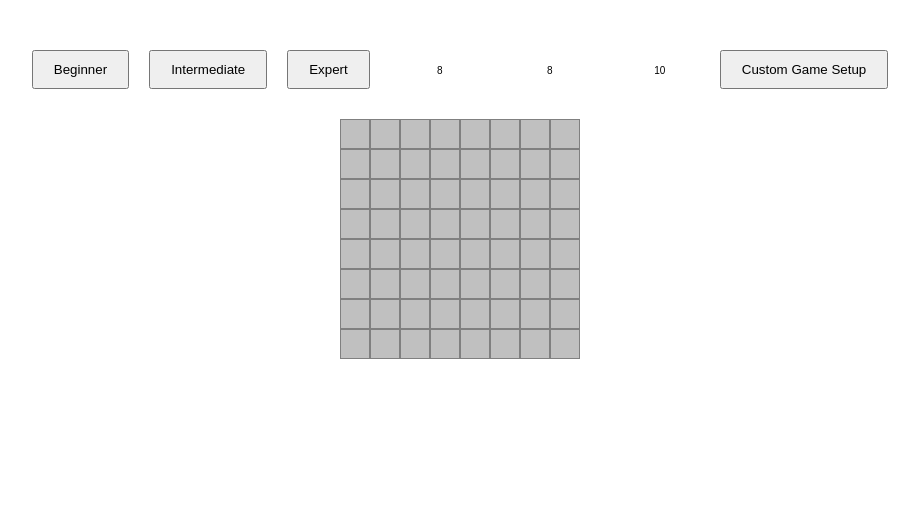
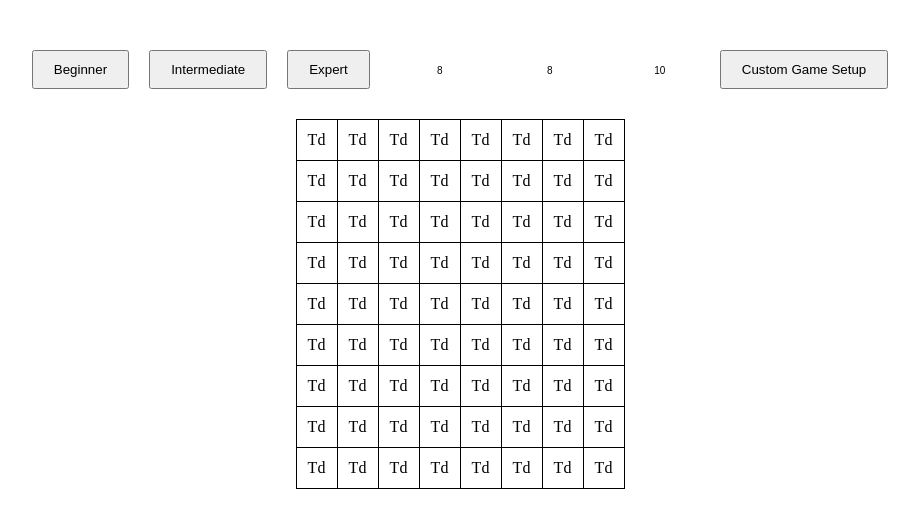
Before and after one commit to 1myeji/Minesweeper, a React (Vite) app: page / in a window 1280 px wide. Shown: the top 528 px of the page, without its empty margins (180-1099 px from the left). Built offline with nearby package versions, Linux system fonts and the light colour scheme.

Commit message:
Fix: Tr, Td로 구분하여 렌더링

```diff
--- a/src/App.tsx
+++ b/src/App.tsx
@@ -1,22 +1,25 @@
 import styled from 'styled-components';
 import Controls from './components/Controls';
 import Board from './components/Board';
-import { RootState } from './store/store';
-import { useSelector, useDispatch } from 'react-redux';
+import { useDispatch } from 'react-redux';
 import { setDifficulty } from './store/boardSlice';
+import { useEffect } from 'react';
 
 const App = () => {
-  const board = useSelector((state: RootState) => state.board);
   const dispatch = useDispatch();
 
   const handleDifficultyChange = (difficulty: string) => {
     dispatch(setDifficulty(difficulty));
   };
 
+  useEffect(() => {
+    dispatch(setDifficulty('Beginner'));
+  }, []);
+
   return (
     <AppWrapper>
       <Controls handleDifficultyChange={handleDifficultyChange} />
-      <Board width={board.data.width} height={board.data.height} mine={board.data.mine} />
+      <Board />
     </AppWrapper>
   );
 };
--- a/src/components/Board.tsx
+++ b/src/components/Board.tsx
@@ -1,26 +1,28 @@
 import styled from 'styled-components';
-import Cell from './Cell';
+import Tr from './Tr';
+import { useSelector } from 'react-redux';
+import { RootState } from '../store/store';
 
-interface IBoardProps {
-  width: number;
-  height: number;
-  mine: number;
-}
+const Board = () => {
+  const tableData = useSelector((state: RootState) => state.board.tableData);
 
-const Board = ({ width, height, mine }: IBoardProps) => {
   return (
-    <BoardWrapper width={width}>
-      {Array.from({ length: width * height }).map((_, index) => (
-        <Cell key={index} />
-      ))}
+    <BoardWrapper>
+      <table>
+        {Array(tableData.length)
+          .fill(undefined)
+          .map(() => (
+            <Tr />
+          ))}
+        <Tr />
+      </table>
     </BoardWrapper>
   );
 };
 
 export default Board;
 
-const BoardWrapper = styled.div<{ width: number }>`
-  display: grid;
-  grid-template-columns: repeat(${({ width }) => width}, 30px);
+const BoardWrapper = styled.div`
+  display: flex;
   justify-content: center;
 `;
--- a/src/components/Cell.tsx
+++ /dev/null
@@ -1,14 +0,0 @@
-import styled from 'styled-components';
-
-const Cell = () => {
-  return <CellButton />;
-};
-
-export default Cell;
-
-const CellButton = styled.button`
-  width: 30px;
-  height: 30px;
-  background-color: #c0c0c0;
-  border: 1px solid #808080;
-`;
--- /dev/null
+++ b/src/components/Td.tsx
@@ -0,0 +1,7 @@
+import React from 'react';
+
+const Td = () => {
+  return <td>Td</td>;
+};
+
+export default Td;
--- /dev/null
+++ b/src/components/Tr.tsx
@@ -0,0 +1,18 @@
+import { RootState } from '../store/store';
+import Td from './Td';
+import { useSelector } from 'react-redux';
+
+const Tr = () => {
+  const tableData = useSelector((state: RootState) => state.board.tableData);
+
+  return (
+    <tr>
+      {tableData[0] &&
+        Array(tableData[0].length)
+          .fill(undefined)
+          .map((td, i) => <Td />)}
+    </tr>
+  );
+};
+
+export default Tr;
--- a/src/store/boardSlice.ts
+++ b/src/store/boardSlice.ts
@@ -59,7 +59,6 @@ const plantMine = (width: number, height: number, mine: number) => {
     data[ver][hor] = CODE.MINE;
   });
 
-  console.log(data);
   return data;
 };
 
```
